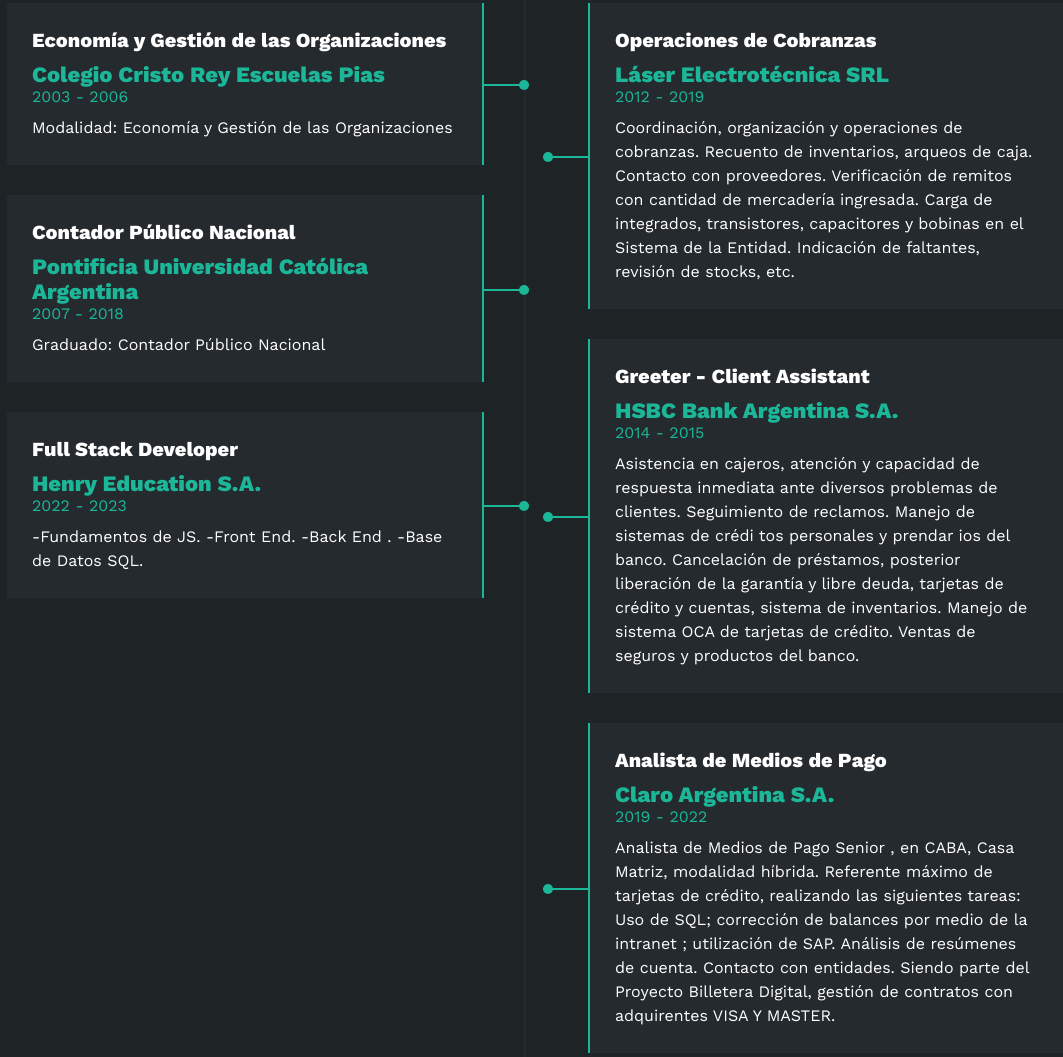
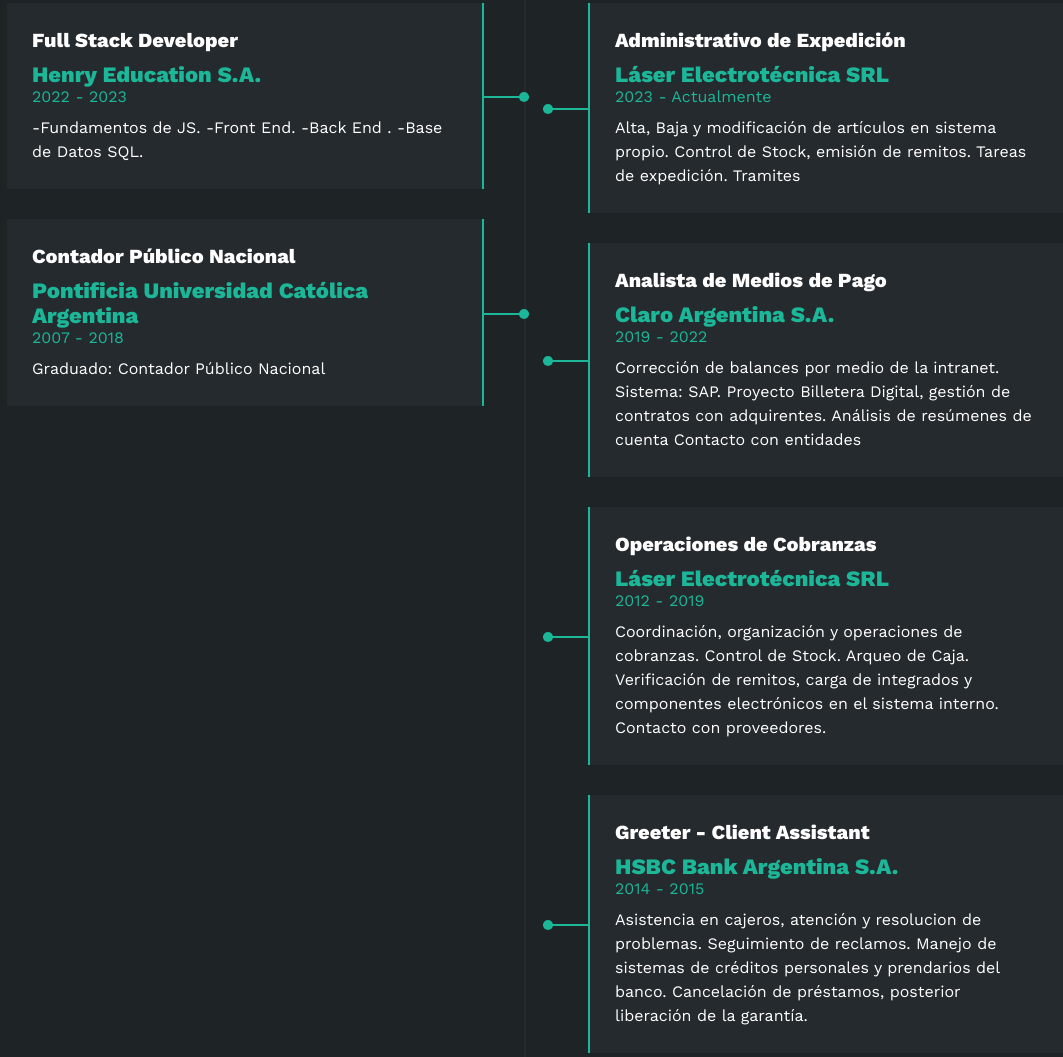
Before and after one commit to mauroservin1/mauroservin1.github.io, a plain HTML site: page index.html in a window 1280 px wide. Shown: the part 2215-3272 px from the top of the page, without its empty margins (103-1166 px from the left). Drawn offline with nearby package versions, Linux system fonts and the light colour scheme.

Commit message:
Add files via upload

```diff
--- a/index.html
+++ b/index.html
@@ -232,10 +232,13 @@
                 <div class="col izquierda">
                     <h3>Educación</h3>
                     <div class="item izq">
-                        <h4>Economía y Gestión de las Organizaciones</h4>
-                        <span class="casa">Colegio Cristo Rey Escuelas Pias</span>
-                        <span class="fecha">2003 - 2006</span>
-                        <p>Modalidad: Economía y Gestión de las Organizaciones</p>
+                        <h4>Full Stack Developer</h4>
+                        <span class="casa">Henry Education S.A.</span>
+                        <span class="fecha">2022 - 2023</span>
+                        <p>-Fundamentos de JS.
+                           -Front End.
+                           -Back End .
+                           -Base de Datos SQL.<p>
                         <div class="conectori">
                             <div class="circuloi"></div>
                         </div>
@@ -249,26 +252,43 @@
                             <div class="circuloi"></div>
                         </div>
                     </div>
-                    <div class="item izq">
-                        <h4>Full Stack Developer</h4>
-                        <span class="casa">Henry Education S.A.</span>
-                        <span class="fecha">2022 - 2023</span>
-                        <p>-Fundamentos de JS.
-                           -Front End.
-                           -Back End .
-                           -Base de Datos SQL.<p>
-                        <div class="conectori">
-                            <div class="circuloi"></div>
-                        </div>
-                    </div>
                 </div>
                 <div class="col derecha">
                     <h3>Experiencia Laboral</h3>
                     <div class="item der">
+                        <h4>Administrativo de Expedición</h4>
+                        <span class="casa">Láser Electrotécnica SRL</span>
+                        <span class="fecha">2023 - Actualmente</span>
+                        <p>Alta, Baja y modificación de artículos en sistema propio. Control de Stock, emisión de remitos. Tareas de expedición. Tramites</p>
+                        <div class="conectord">
+                            <div class="circulod"></div>
+                        </div>
+                    </div>
+                    <div class="item der">
+                        <h4>Analista de Medios de Pago</h4>
+                        <span class="casa">Claro Argentina S.A.</span>
+                        <span class="fecha">2019 - 2022</span>
+                        <p>Corrección de balances por medio de la intranet.
+                            Sistema: SAP.
+                            Proyecto Billetera Digital, gestión de contratos con
+                            adquirentes.
+                            Análisis de resúmenes de cuenta
+                            Contacto con entidades
+                            </p>
+                        <div class="conectord">
+                            <div class="circulod"></div>
+                        </div>
+                    </div>
+                    <div class="item der">
                         <h4>Operaciones de Cobranzas</h4>
                         <span class="casa">Láser Electrotécnica SRL</span>
                         <span class="fecha">2012 - 2019</span>
-                        <p> Coordinación, organización y operaciones de cobranzas. Recuento de inventarios, arqueos de caja. Contacto con proveedores. Verificación de remitos con cantidad de mercadería ingresada. Carga de integrados, transistores, capacitores y bobinas en el Sistema de la Entidad. Indicación de faltantes, revisión de stocks, etc.</p>
+                        <p> Coordinación, organización y operaciones de cobranzas.
+                            Control de Stock.
+                            Arqueo de Caja.
+                            Verificación de remitos, carga de integrados y
+                            componentes electrónicos en el sistema interno.
+                            Contacto con proveedores.</p>
                         <div class="conectord">
                             <div class="circulod"></div>
                         </div>
@@ -277,27 +297,12 @@
                         <h4>Greeter - Client Assistant</h4>
                         <span class="casa">HSBC Bank Argentina S.A.</span>
                         <span class="fecha">2014 - 2015</span>
-                        <p> Asistencia en cajeros, atención y capacidad de respuesta
-                            inmediata ante diversos problemas de clientes. Seguimiento de reclamos. Manejo de sistemas de crédi tos personales y prendar ios del
-                            banco. Cancelación de préstamos, posterior liberación de la garantía y libre deuda, tarjetas de crédito y cuentas, sistema
-                            de inventarios. Manejo de sistema OCA de tarjetas de crédito. Ventas de seguros y productos del banco.
-                            </p>
-                        <div class="conectord">
-                            <div class="circulod"></div>
-                        </div>
-                    </div>
-                    <div class="item der">
-                        <h4>Analista de Medios de Pago</h4>
-                        <span class="casa">Claro Argentina S.A.</span>
-                        <span class="fecha">2019 - 2022</span>
-                        <p> Analista de Medios de Pago Senior , en CABA, Casa Matriz,
-                            modalidad híbrida. Referente máximo de tarjetas de crédito,
-                            realizando las siguientes tareas:
-                            Uso de SQL; corrección de balances por medio de la
-                            intranet ; utilización de SAP.
-                            Análisis de resúmenes de cuenta. Contacto con entidades.
-                            Siendo parte del Proyecto Billetera Digital, gestión de
-                            contratos con adquirentes VISA Y MASTER.
+                        <p> Asistencia en cajeros, atención y resolucion de
+                            problemas. Seguimiento de reclamos.
+                            Manejo de sistemas de créditos personales y prendarios
+                            del banco.
+                            Cancelación de préstamos, posterior liberación de la
+                            garantía.
                             </p>
                         <div class="conectord">
                             <div class="circulod"></div>
```
